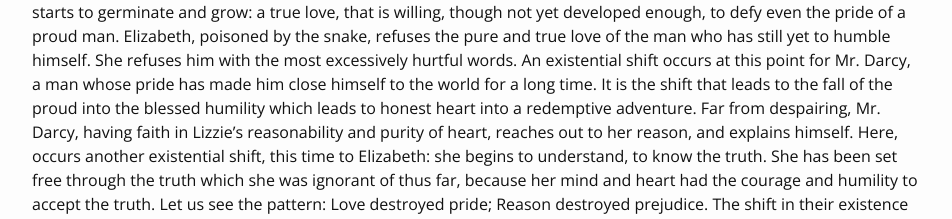
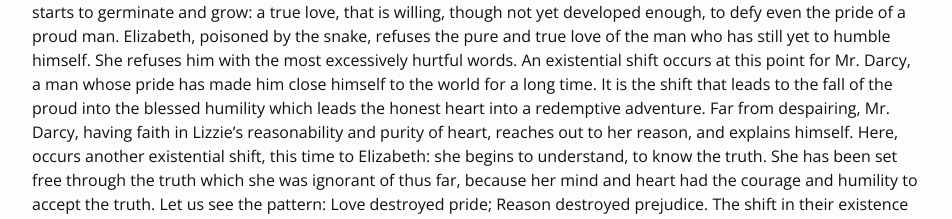
Before and after one commit to paulmelki/paulmelki.github.io, a Jekyll site: the page built from _posts/2021-11-20-pride-and-prejudice.md, in a window 1280 px wide and 1400 px high, scrolled down 1240 px. Shown: the part 331-550 px from the top of the window, without its empty margins (163-1115 px from the left). Built offline with Jekyll 4.4.1, drawn with Linux system fonts in a browser that asks for light colours; nearby versions of some CDN libraries; some web fonts are replaced; some of the changed text lies outside the part shown.

Commit message:
Correct mistakes in Pride & Prejudice.

```diff
--- a/_posts/2021-11-20-pride-and-prejudice.md
+++ b/_posts/2021-11-20-pride-and-prejudice.md
@@ -29,11 +29,11 @@
 {% include image.html url="/images/pride_and_prejudice1.png" caption="Shattering" width=800 align="center" %}
 
 I would like to read this oeuvre while focusing on the two main characters: Elizabeth (Lizzie) Bennet, and Mr. Darcy; occasionally contrasting them with the other couples in the story. In fact, let us begin from the end of the story: Elizabeth and Mr. Darcy, indeed, end up getting married. How can we read this end of the story but in the light of the events that have led to it? For truly it is in this light that a crucial meaning of this end will reveal itself. As we know, at the beginning of the story, the two characters are at first unknown to each other, gradually get acquainted, but their feelings towards each other are at first those of mutual disinterest. This disinterest evolves down in Elizabeth to real "loathing" and anger towards Mr. Darcy, due to his proud and pretentious disposition, but mainly due to the intervention of Mr. Wickham, that *wicked* man, who poisons Lizzie's view of Mr. Darcy with his lies (it is hard for me not to believe that the name *Wickham* has not been an intentional motif by Austen). Here, a first symbolism appears: that of Mr. Wickham, an image of wickedness and untruth, disguised by very warm, pretty and friendly exterior and manners.
-So does the snake come and whisper lies. On the other hand, it is at this time that the love of Mr. Darcy to Elizabeth starts to germinate and grow: a true love, that is willing, though not yet developed enough, to defy even the pride of a proud man. Elizabeth, poisoned by the snake, refuses the pure and true love of the man who has still yet to humble himself. She refuses him with the most excessively hurtful words. An existential shift occurs at this point for Mr. Darcy, a man whose pride has made him close himself to the world for a long time. It is the shift that leads to the fall of the proud into the blessed humility which leads to honest heart into a redemptive adventure. Far from despairing, Mr. Darcy, having faith in Lizzie's reasonability and purity of heart, reaches out to her reason, and explains himself. Here, occurs another existential shift, this time to Elizabeth: she begins to understand, to know the truth. She has been set free through the truth which she was ignorant of thus far, because her mind and heart had the courage and humility to accept the truth. Let us see the pattern: Love destroyed pride; Reason destroyed prejudice. The shift in their existence was real, as real as the eternal dance of Love and Reason that maintains the world into existence.
+So does the snake come and whisper lies. On the other hand, it is at this time that the love of Mr. Darcy to Elizabeth starts to germinate and grow: a true love, that is willing, though not yet developed enough, to defy even the pride of a proud man. Elizabeth, poisoned by the snake, refuses the pure and true love of the man who has still yet to humble himself. She refuses him with the most excessively hurtful words. An existential shift occurs at this point for Mr. Darcy, a man whose pride has made him close himself to the world for a long time. It is the shift that leads to the fall of the proud into the blessed humility which leads the honest heart into a redemptive adventure. Far from despairing, Mr. Darcy, having faith in Lizzie's reasonability and purity of heart, reaches out to her reason, and explains himself. Here, occurs another existential shift, this time to Elizabeth: she begins to understand, to know the truth. She has been set free through the truth which she was ignorant of thus far, because her mind and heart had the courage and humility to accept the truth. Let us see the pattern: Love destroyed pride; Reason destroyed prejudice. The shift in their existence was real, as real as the eternal dance of Love and Reason that maintains the world into existence.
 
 {% include image.html url="/images/pride_and_prejudice2.png" caption="Hope" width=800 align="center" %}
 
-The story does not end here, for had the two characters been only "passion" and "love", as what most modern romantic try to reduce relationships to, they would have degenerated to another case of Lydia and Mr. Wickham, which, as we find out at the end of the book, did not evolve very nicely. Had they been only "reason" and "logic", they would have become another case of Charlotte and Mr. Collins, whose outcome was perhaps not the worst, but which Austin still rightfully aimed at explicitly showing as far from the best. It is precisely through this evolution, this balance between Love and Reason, which have pushed the two main characters to grow, to evolve past their weaknesses, and to become the best of themselves to each other, that has led to the happy ending that has captured readers ever since the book first appeared.
+The story does not end here, for had the two characters been only "passion" and "love", as what most modern romantic works try to reduce relationships to, they would have degenerated to another case of Lydia and Mr. Wickham, which, as we find out at the end of the book, did not evolve very nicely. Had they been only "reason" and "logic", they would have become another case of Charlotte and Mr. Collins, whose outcome was perhaps not the worst, but which Austin still rightfully aimed at explicitly showing as far from the best. It is precisely through this evolution, this balance between Love and Reason, which have pushed the two main characters to grow, to evolve past their weaknesses, and to become the best of themselves to each other, that has led to the happy ending that has captured readers ever since the book first appeared.
 
 
 Through experience, we humans know this symbolic story, and perhaps that is why we so love this story. We all know, have gone through, and grown up because of Love: because we have been loved, we because we have loved. Whether happily or not, we have grown because of it. We have all gone through growth by reason: through knowledge of truth, through appeal to logic and reason. Against a destructive pride that devours the heart, and against the darkness of ignorance, lies and untruths that lead us to a prejudiced existence of loneliness, two antidotes are here, which, coupled, lead to the happy ending we all await: Love and Reason. One keeping balance to the other, one leading to constant growth through the help of the other. The human experience, since times unmemorable, has shown this, and so comes *Pride and Prejudice* to echo this truth; and to be a beautiful work of art to be appreciated through generations.
```
Also changed, not shown: other parts of _posts/2021-11-20-pride-and-prejudice.md (+1 -1 lines).
